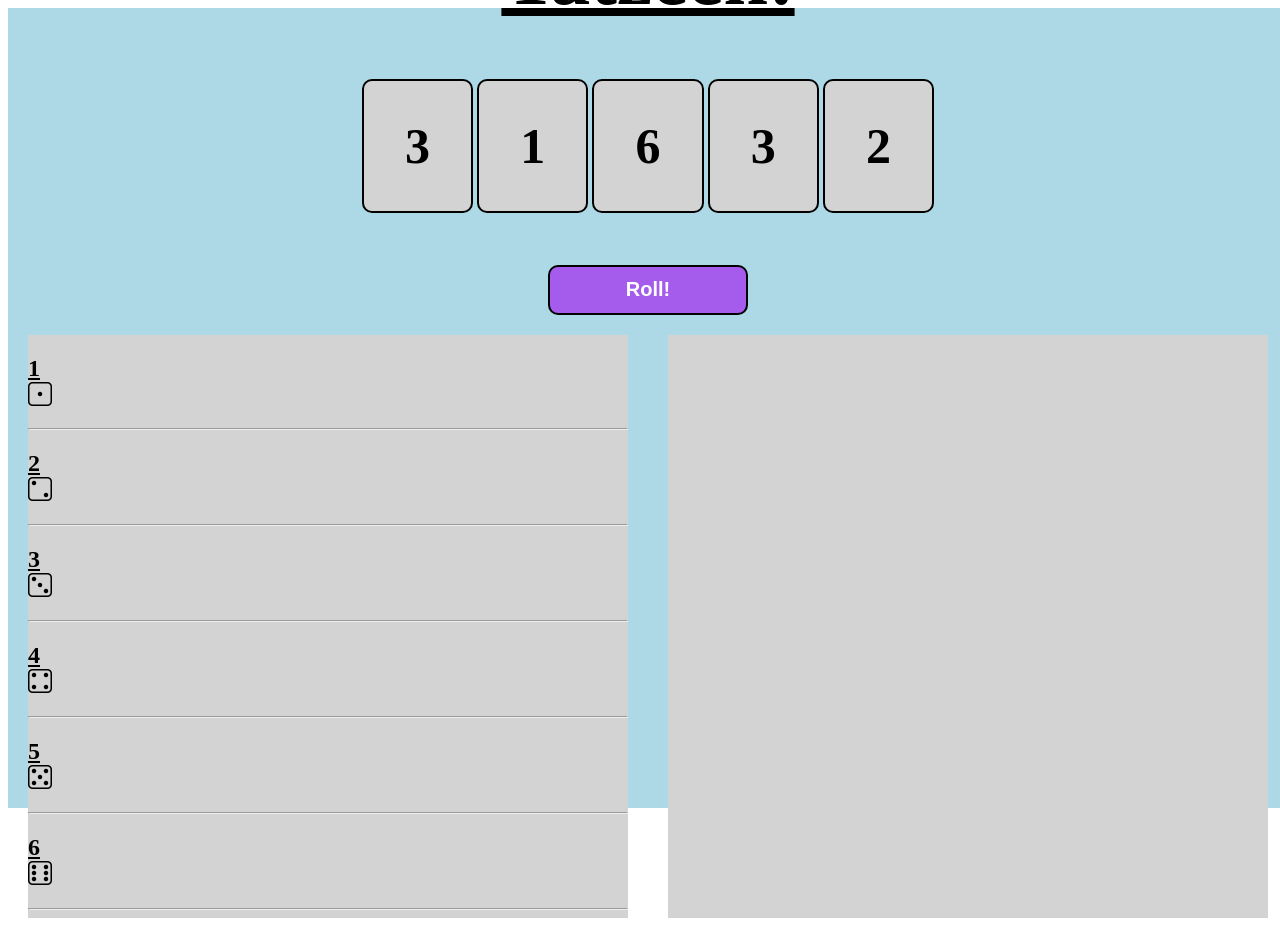
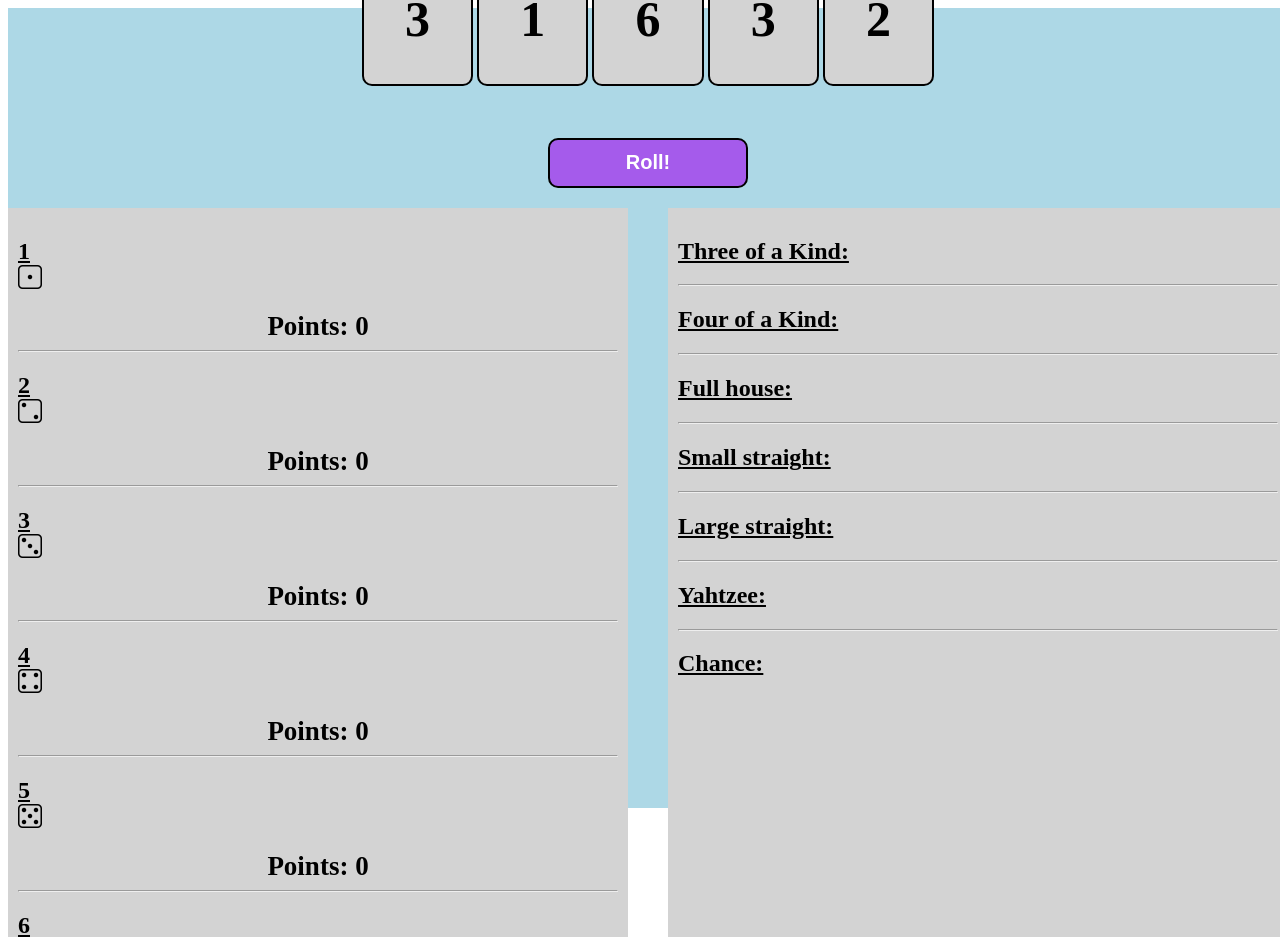
Before and after one commit to ThatOneJon/React-Yatzeeh-Game, a React (Create React App) app: page / in a window 1280 px wide. Shown: the top 937 px of the page. Built offline with nearby package versions, Linux system fonts and the light colour scheme.

Commit message:
score cards

```diff
--- a/public/css/styles.css
+++ b/public/css/styles.css
@@ -27,6 +27,7 @@
 .playScreen{
     width: 50vw;
     background-color: lightblue;
+    min-height: 100vh;
 }
 
 .diceRoll{
@@ -68,10 +69,11 @@
     width:600px;
     min-height:500px;
     margin: 20px;
+    padding: 10px;
 
 }
 
-.scoreCard > h2 {
+.scoreCard>h2 {
     text-decoration: underline;
 }
 
@@ -79,3 +81,10 @@
     display: flex;
     justify-content: space-around;
 }
+
+.amountheld{
+    font-weight: bold;
+    font-size: 27px;
+    display: flex;
+    justify-content: space-evenly;
+}
--- a/src/App.js
+++ b/src/App.js
@@ -53,7 +53,7 @@ function App() {
        <div className = "playScreen">
             <h1>Yatzeeh!</h1>
             <Dice nums ={diceValues} roll = {() => rollDiceHold()} handleClick = {toggleHold}  />
-            <ScoreCard />
+            <ScoreCard dice = {diceValues} />
       </div>
    )
 }
--- a/src/components/scoreCard.js
+++ b/src/components/scoreCard.js
@@ -3,26 +3,76 @@ import React from "react"
 
 
 
-export default function ScoreCard(){
+export default function ScoreCard(props){
+
+    const ones = props.dice.filter(x => x.value ===1)
+    const onesArray = []
+        for( let i = 0; i < ones.length; i++){
+            ones[i].holding && onesArray.push(<i className="bi bi-dice-1" key = {i+1}></i>)
+        }
+
+
+    const two = props.dice.filter(x => x.value === 2)
+    const twoArray = []
+        for( let i = 0; i < two.length; i++){
+            two[i].holding && twoArray.push(<i className="bi bi-dice-2" key = {i+1}></i>)
+        }
+
+    const three = props.dice.filter(x => x.value === 3)
+    const threeArray = []
+        for( let i = 0; i < three.length; i++){
+            three[i].holding && threeArray.push(<i className="bi bi-dice-3" key = {i+1}></i>)
+        }
+
+    const four = props.dice.filter(x => x.value === 4)
+    const fourArray = []
+        for( let i = 0; i < four.length; i++){
+            four[i].holding && fourArray.push(<i className="bi bi-dice-4" key = {i+1}></i>)
+        }
+
+    const five = props.dice.filter(x => x.value === 5)
+    const fiveArray = []
+        for( let i = 0; i < five.length; i++){
+            five[i].holding && fiveArray.push(<i className="bi bi-dice-5" key = {i+1}></i>)
+        }
+
+    const six = props.dice.filter(x => x.value === 6)
+    const sixArray = []
+        for( let i = 0; i < six.length; i++){
+            six[i].holding && sixArray.push(<i className="bi bi-dice-6" key = {i+1}></i>)
+        }
 
 
     return(
         <div className = "scoreCards">
             <div className = "scoreCard">
-                <h2>1<br></br><i className="bi bi-dice-1"></i></h2>
+                <h2>1<br></br><i className="bi bi-dice-1"></i></h2> <div className="amountheld">{onesArray}   Points: {1 * onesArray.length} </div>
                 <hr></hr>
-                <h2>2<br></br><i className="bi bi-dice-2"></i></h2>
+                <h2>2<br></br><i className="bi bi-dice-2"></i></h2> <div className="amountheld">{twoArray}   Points:  {2 * twoArray.length} </div>
                 <hr></hr>
-                <h2>3<br></br><i className="bi bi-dice-3"></i></h2>
+                <h2>3<br></br><i className="bi bi-dice-3"></i></h2> <div className="amountheld">{threeArray}   Points: {3 * threeArray.length} </div>
                 <hr></hr>
-                <h2>4<br></br><i className="bi bi-dice-4"></i></h2>
+                <h2>4<br></br><i className="bi bi-dice-4"></i></h2> <div className="amountheld">{fourArray}   Points: {4 * fourArray.length} </div>
                 <hr></hr>
-                <h2>5<br></br><i className="bi bi-dice-5"></i></h2>
+                <h2>5<br></br><i className="bi bi-dice-5"></i></h2> <div className="amountheld">{fiveArray}   Points: {5 * fiveArray.length} </div>
                 <hr></hr>
-                <h2>6<br></br><i className="bi bi-dice-6"></i></h2>
+                <h2>6<br></br><i className="bi bi-dice-6"></i></h2> <div className="amountheld">{sixArray}   Points: {6 * sixArray.length} </div>
                 <hr></hr>
             </div>
             <div className = "scoreCard">
+            <h2>Three of a Kind: </h2>
+                <hr></hr>
+                <h2>Four of a Kind: </h2>
+                <hr></hr>
+                <h2>Full house: </h2>
+                <hr></hr>
+                <h2>Small straight: </h2>
+                <hr></hr>
+                <h2>Large straight: </h2>
+                <hr></hr>
+                <h2>Yahtzee: </h2>
+                <hr></hr>
+                <h2>Chance: </h2>
             </div>
        </div>
     )
```
